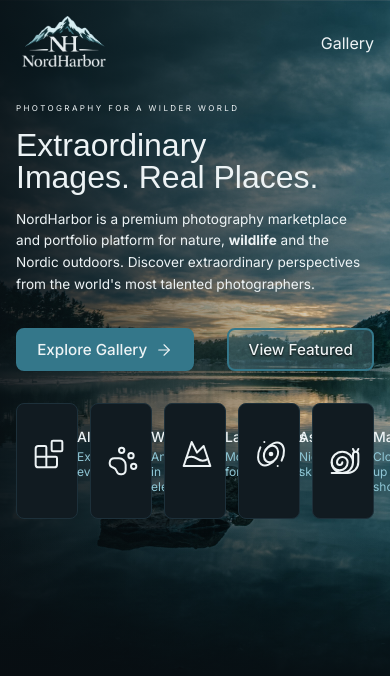
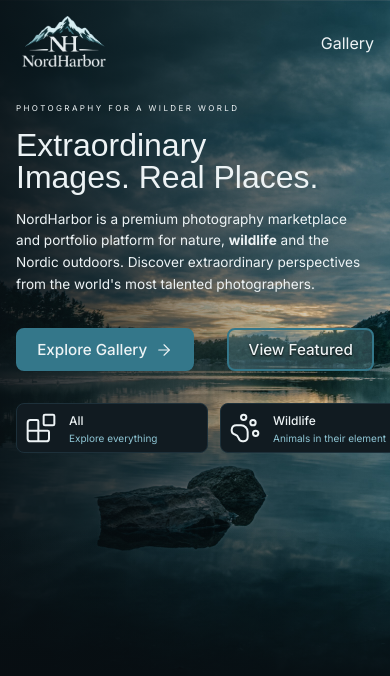
Before and after one commit to Mohammed-S-Elmongy/nordharbor, a Next.js app in the folder apps/web/: page / in a window 390 px wide. Shown: the top 676 px of the page. Built offline with nearby package versions, Linux system fonts and the light colour scheme; a web font is replaced by a local one.

Commit message:
feat: enhance CategoryNavigation and Hero components with responsive styles and layout adjustments

```diff
--- a/apps/web/src/app/(home)/_components/CategoryNavigation.module.css
+++ b/apps/web/src/app/(home)/_components/CategoryNavigation.module.css
@@ -7,6 +7,8 @@
   padding: var(--page-gutter);
 }
 .categoryItem {
+  display: flex;
+  align-items: center;
   min-width: 0;
   border: 1px solid var(--color-elevated);
   background-color: var(--color-surface);
@@ -20,7 +22,6 @@
   border-color: var(--color-accent);
 }
 .categoryItem:focus-visible {
-  outline: var(--focus-outline);
   outline-offset: var(--focus-offset);
   border-radius: inherit;
 }
@@ -29,7 +30,10 @@
   align-items: center;
   gap: 0.75rem;
   padding: 1.5rem 1rem;
-  min-height: 4.5rem;
+}
+
+.categoryLink:focus-visible {
+  outline: var(--focus-outline);
 }
 
 .categoryIcon {
@@ -50,3 +54,47 @@
   color: var(--color-accent-light);
   font-size: 0.75rem;
 }
+
+@media (max-width: 768px) {
+  .categoryNav {
+    grid-template-columns: repeat(5, 12rem);
+    overflow-x: auto;
+    scroll-snap-type: x proximity;
+    scroll-padding-inline: var(--page-gutter);
+    scrollbar-width: none;
+    min-width: 0;
+  }
+
+  .categoryItem {
+    scroll-snap-align: start;
+    animation: scrollHint 1.5s ease-in-out 2;
+  }
+
+  .categoryLink {
+    padding: 0.5rem;
+  }
+
+  .categoryLabel {
+    font-size: 0.75rem;
+  }
+  .categoryDescription {
+    font-size: 0.625rem;
+  }
+}
+
+@keyframes scrollHint {
+  0%,
+  100% {
+    transform: translateX(0);
+  }
+
+  50% {
+    transform: translateX(-2rem);
+  }
+}
+
+@media (prefers-reduced-motion: reduce) {
+  .categoryItem {
+    animation: none;
+  }
+}
--- a/apps/web/src/app/(home)/_components/CategoryNavigation.tsx
+++ b/apps/web/src/app/(home)/_components/CategoryNavigation.tsx
@@ -8,6 +8,8 @@ import {
   MountainSnow,
   PawPrint,
   Snail,
+  ChevronLeft,
+  ChevronRight,
 } from "lucide-react";
 
 export default function CategoryNavigation(): JSX.Element {
@@ -45,7 +47,10 @@ export default function CategoryNavigation(): JSX.Element {
   ];
 
   return (
-    <nav aria-label="Photo categories">
+    <nav
+      aria-label="Photo categories"
+      className={styles.categoryNavWrapper}
+    >
       <ul className={styles.categoryNav}>
         {categories.map((category) => {
           const { icon, label, description, href } = category;
--- a/apps/web/src/app/(home)/layout.module.css
+++ b/apps/web/src/app/(home)/layout.module.css
@@ -33,4 +33,5 @@
 .content {
   position: relative;
   z-index: 1;
+  min-width: 0;
 }
```
Also changed, not shown: apps/web/src/app/(home)/_components/Hero.module.css (+6 -8 lines), apps/web/src/app/globals.css (+3 -7 lines).
